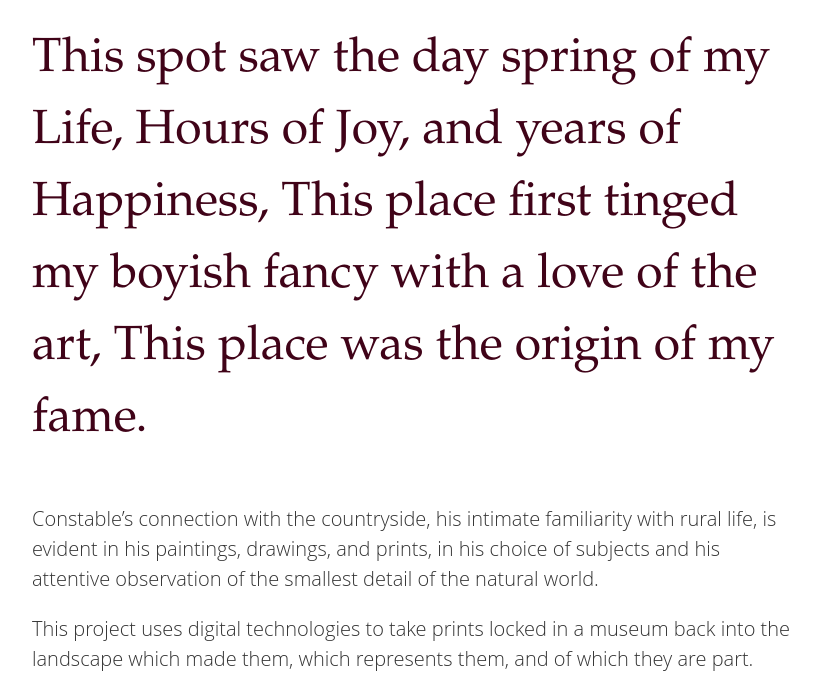
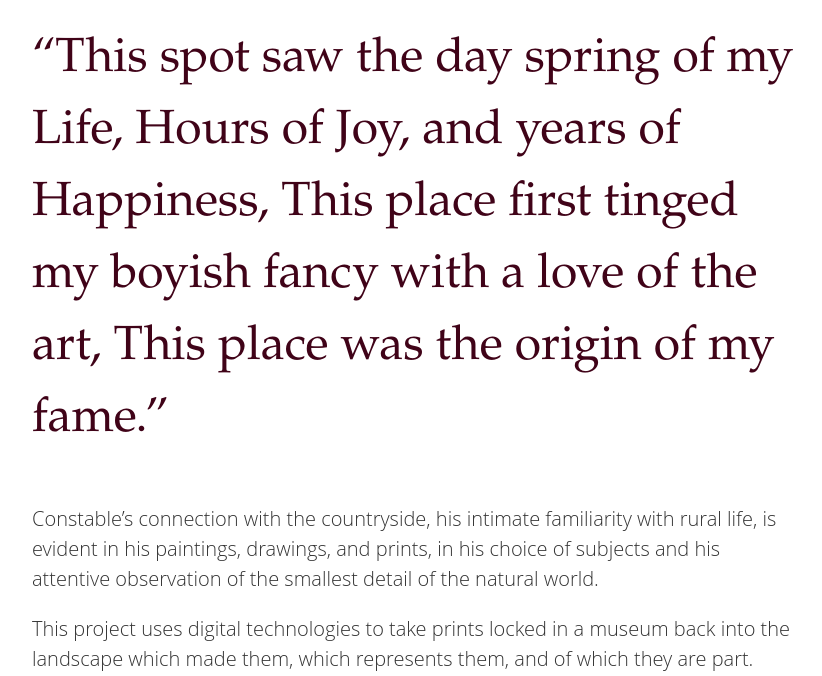
Before and after one commit to FitzwilliamMuseum/walking-the-landscape-fitz-cdh, a Jekyll site: the page built from index.md, in a window 1280 px wide and 900 px high, scrolled down 572 px, cut to the strip 224-900 px from the top of the window. Shown: the whole strip, without its empty margins (224-1046 px from the left). Built offline with Jekyll 4.4.1, drawn with Linux system fonts in a browser that asks for light colours.

```diff
--- a/index.md
+++ b/index.md
@@ -7,7 +7,7 @@ alt: "A print of Constable's Glebe Farm"
 <section class="mw5 mw7-ns center bg-light-gray pa3 ph5-ns">
 <img src="{{ page.image }}" alt="{{ page.alt }}" class="w-100" />
 </section>
-> This spot saw the day spring of my Life, Hours of Joy, and years of Happiness, This place first tinged my boyish fancy with a love of the art, This place was the origin of my fame.
+> "This spot saw the day spring of my Life, Hours of Joy, and years of Happiness, This place first tinged my boyish fancy with a love of the art, This place was the origin of my fame."
 {: .ph0 .f5 .f1-ns .measure-narrow .center .berry .garamond}
 
 Constable’s connection with the countryside, his intimate familiarity with rural life, is evident in his paintings, drawings, and prints, in his choice of subjects and his attentive observation of the smallest detail of the natural world.
```
